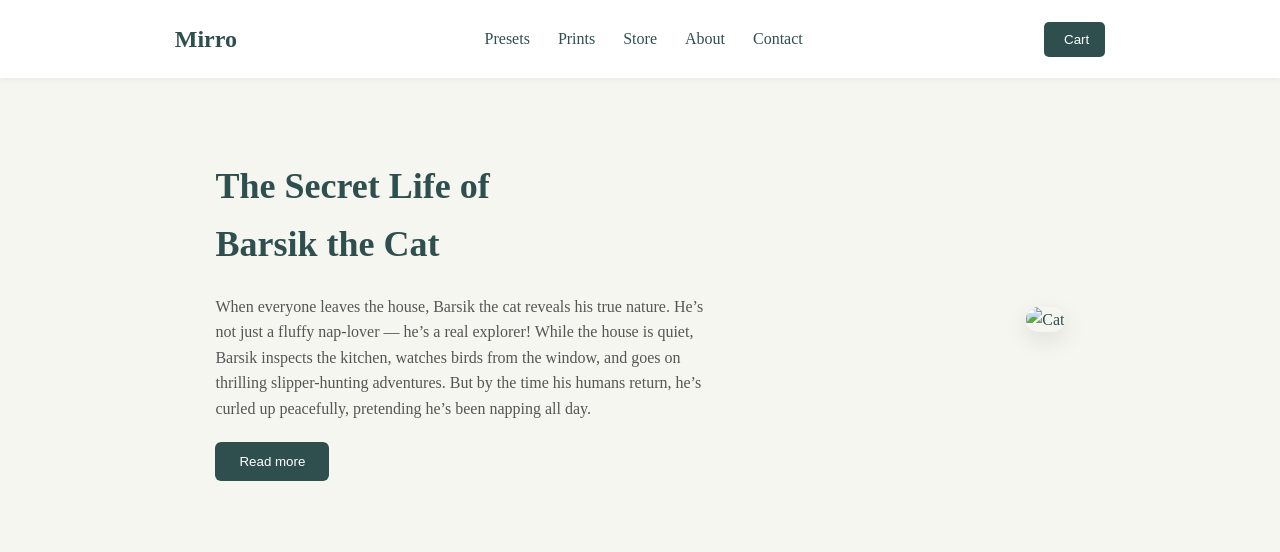
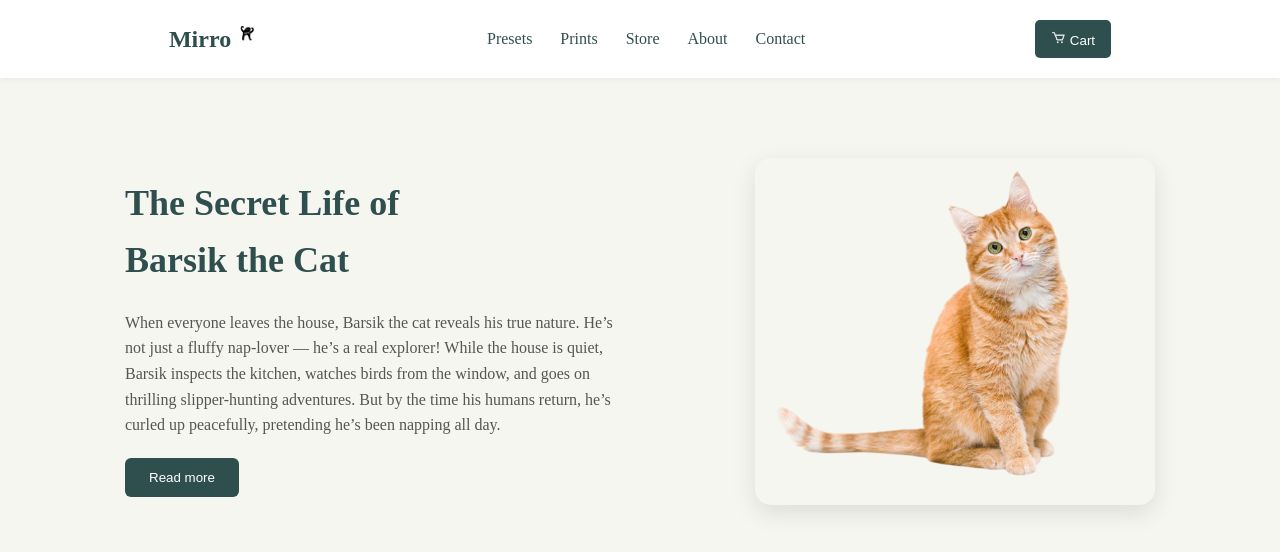
Before and after one commit to UnableToConnectt/Mirro, a plain HTML site: page index.html in a window 1280 px wide. Drawn offline with Linux system fonts and the light colour scheme; the site is published under a folder, as on GitHub Pages, so addresses that start at the root find nothing.

Commit message:
Update index.html

```diff
--- a/index.html
+++ b/index.html
@@ -11,7 +11,7 @@
 
 <body>
   <header class="navbar">
-    <div class="logo">Mirro <img src="/assets/images/download (23).png" alt=""></div>
+    <div class="logo">Mirro <img src="assets/images/download (23).png" alt=""></div>
     <nav class="nav-links">
       <a href="#">Presets</a>
       <a href="#">Prints</a>
@@ -20,7 +20,7 @@
       <a href="#">Contact</a>
     </nav>
     <button class="cart-btn">
-      <img src="/assets/images/bx_cart.png" alt=""> Cart
+      <img src="assets/images/bx_cart.png" alt=""> Cart
     </button>
   </header>
 
@@ -32,7 +32,7 @@
       <button class="read-more">Read more</button>
     </div>
     <div class="hero-image">
-      <img src="/assets/images/cat.png" alt="Cat">
+      <img src="assets/images/cat.png" alt="Cat">
     </div>
   </main>
 </body>
```
